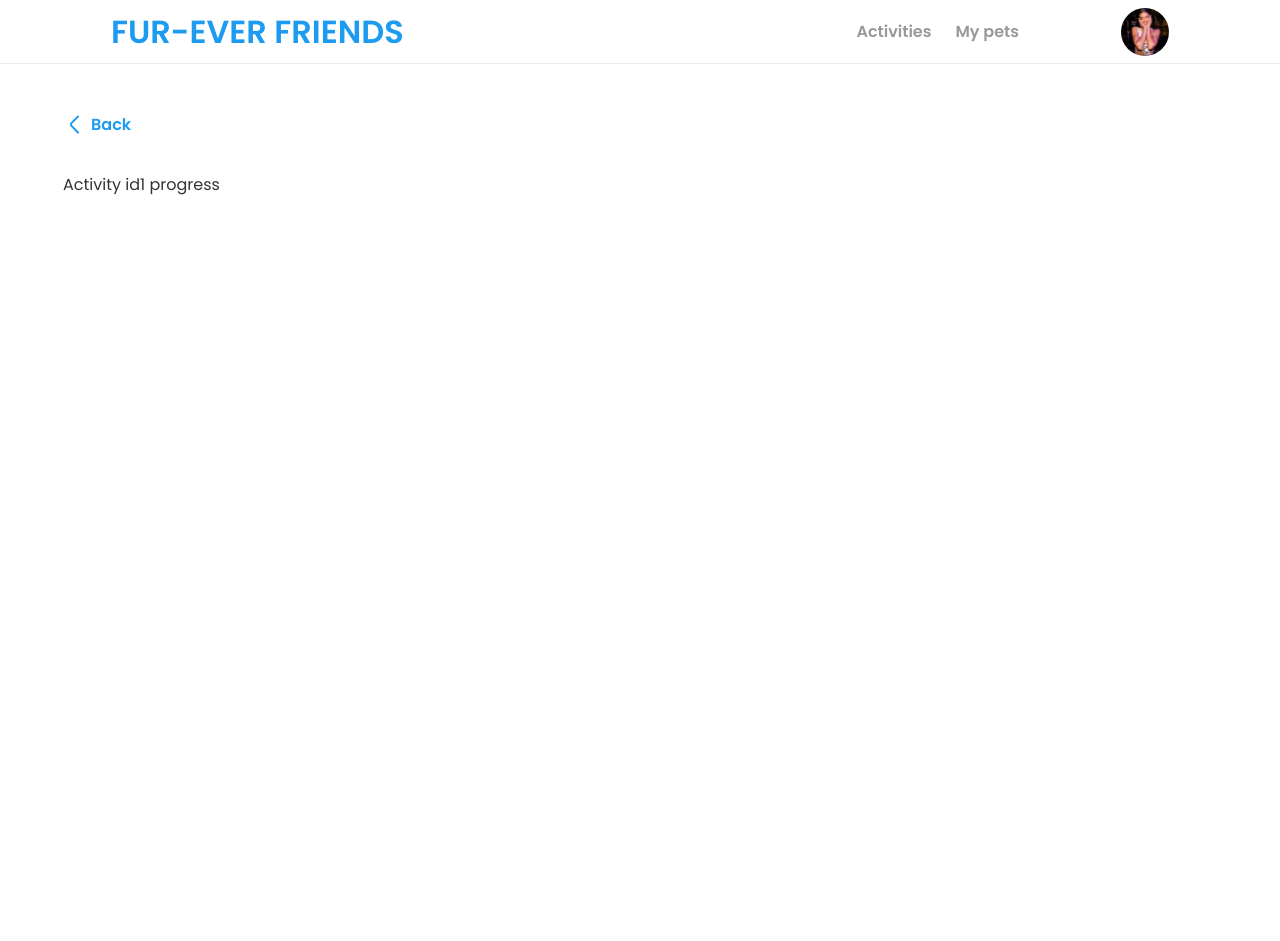
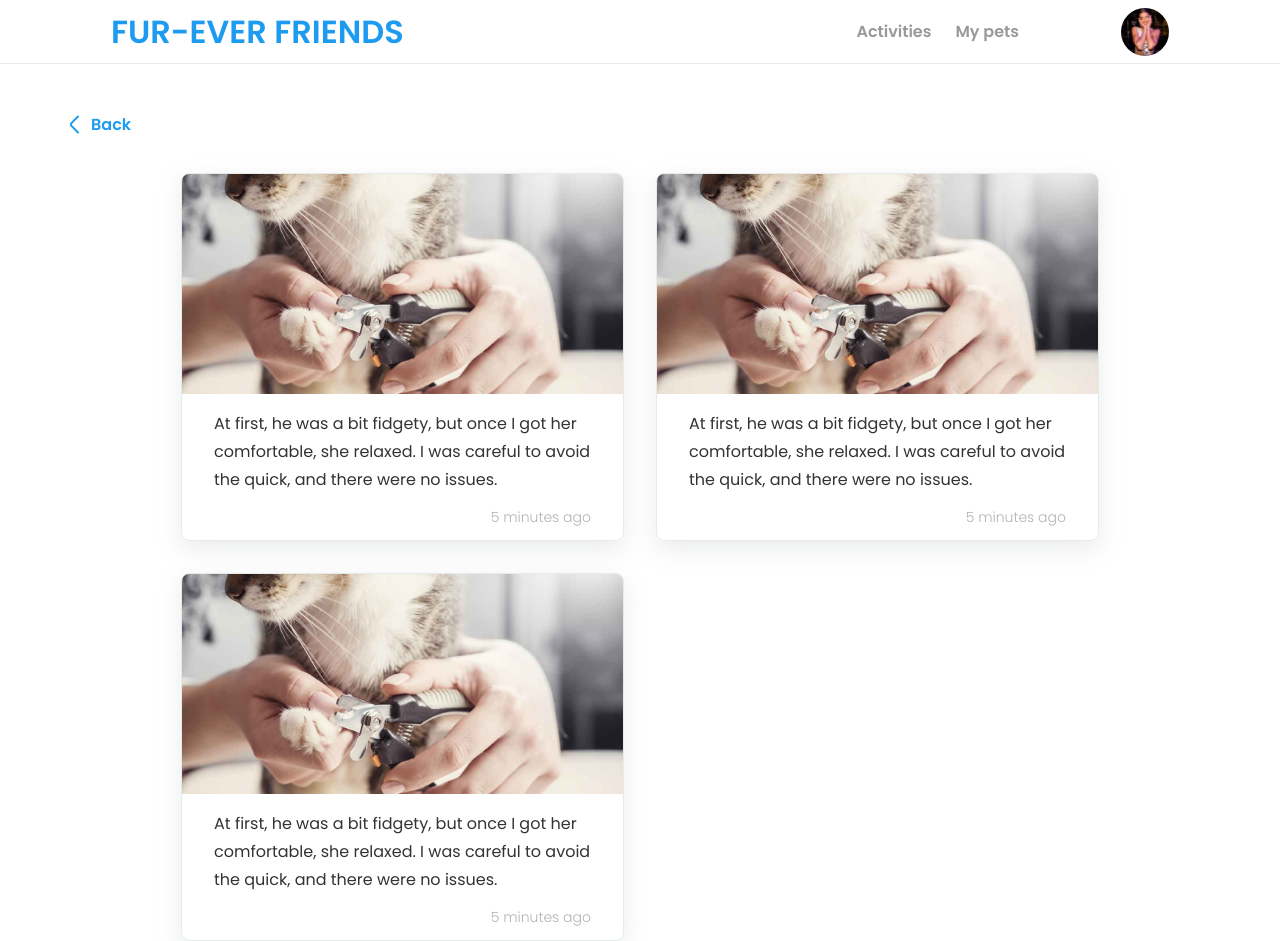
Before and after one commit to jetsarew/fur-ever-friends-frontend, a Next.js app: page /activity/1/progress in a window 1280 px wide. Before the commit the page ends 800 px from the top, so only its background shows below. Built offline with nearby package versions, Linux system fonts and the light colour scheme.

Commit message:
feat: init ActivityProgressCard component in activity progress page

```diff
--- a/src/app/activity/(overview)/[id]/progress/page.tsx
+++ b/src/app/activity/(overview)/[id]/progress/page.tsx
@@ -1,10 +1,15 @@
+import ActivityProgressCard from "@/components/Card/ActivityProgressCard";
+
 export default function ActivityProgressPage({ params }: {
     params: { id: string }
 }
 ){
+    console.log(params.id);
     return (
-        <div>
-            Activity id{params.id} progress
+        <div className="w-[918px] mx-auto flex flex-row justify-between items-start flex-wrap gap-8">
+            <ActivityProgressCard />
+            <ActivityProgressCard />
+            <ActivityProgressCard />
         </div>
     )
 }
--- /dev/null
+++ b/src/components/Card/ActivityProgressCard.tsx
@@ -0,0 +1,19 @@
+import Image from "next/image";
+
+export default function ActivityProgressCard(){
+    return (
+        <div className="w-[443px] flex flex-col border border-bd-gray rounded-lg overflow-hidden pop-up-shadow">
+            <Image
+                src="/progress.jpg"
+                width={850}
+                height={450}
+                alt={"activity progress picture"}
+                className="w-full h-[220px] object-cover"
+            />
+            <div className="px-8 py-4 flex flex-col gap-4">
+                <p className="text-body-paragraph">At first, he was a bit fidgety, but once I got her comfortable, she relaxed. I was careful to avoid the quick, and there were no issues.</p>
+                <p className="text-small text-end text-soft-gray">5 minutes ago</p>
+            </div>
+        </div>
+    );
+}
```
Also changed, not shown: public/progress.jpg (added).
